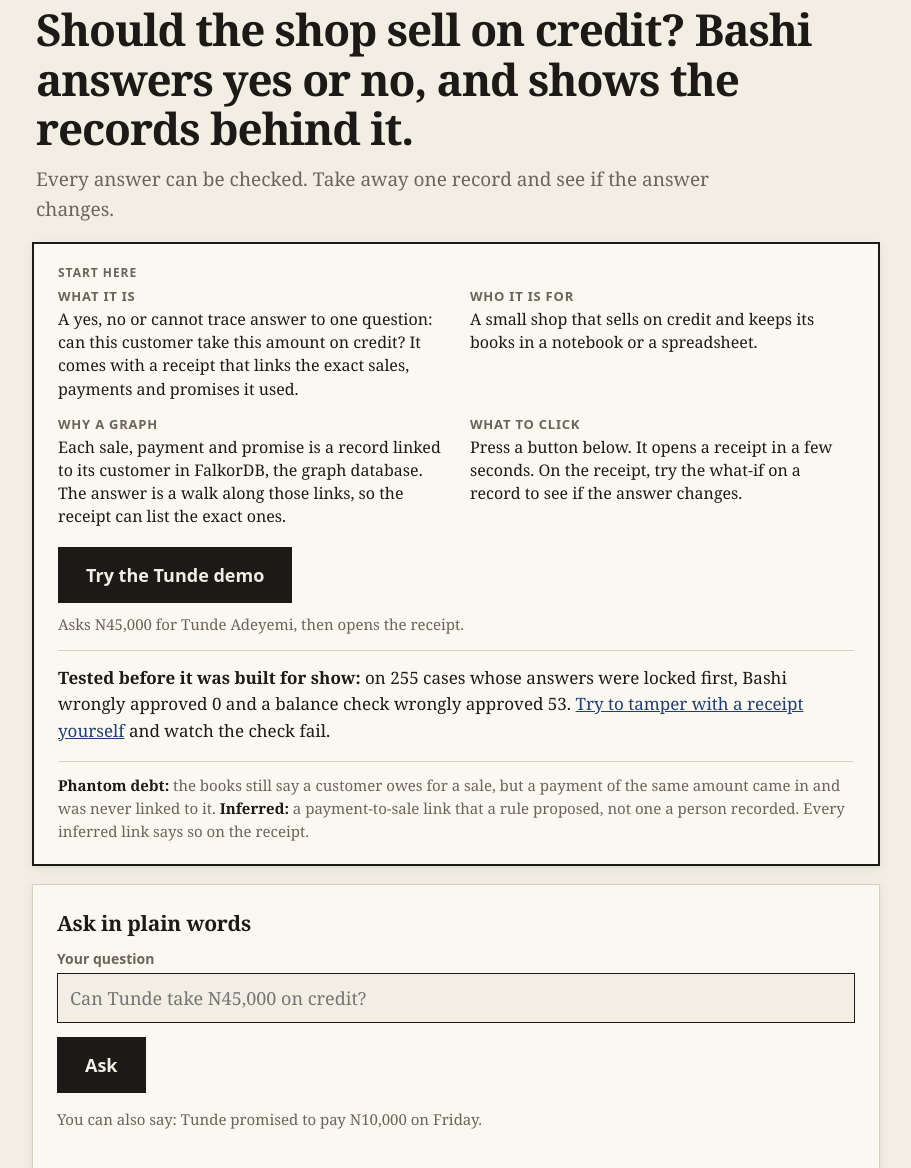
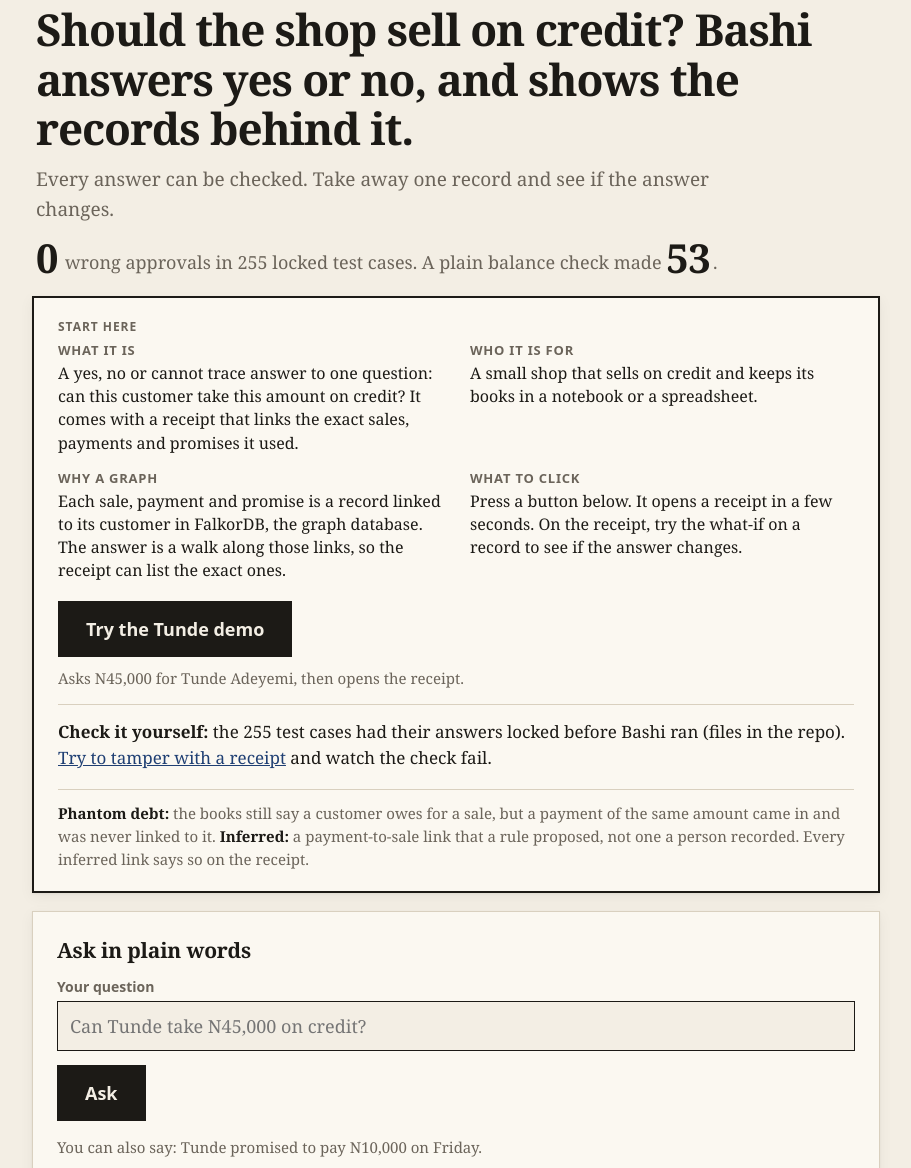
Before and after one commit to Sireadell/bashi, a Flask app: page / in a window 1280 px wide. Shown: the part 119-1287 px from the top of the page, without its empty margins (184-1095 px from the left). Run offline with Flask 3, Linux system fonts and the light colour scheme; data that the repository does not hold is empty.

Commit message:
Lead the home page with the real shop audit and the locked-case result
Co-Authored-By: Claude Opus 5.5 <noreply@anthropic.com>

```diff
--- a/static/style.css
+++ b/static/style.css
@@ -144,3 +144,7 @@ h2{font-size:21px;letter-spacing:-.01em}
 .gloss{border-top:1px solid var(--line);padding-top:12px;margin:14px 0 0;font-size:15px;color:var(--mute)}
 .gloss b{color:var(--ink)}
 @media (max-width:700px){.startlist{grid-template-columns:1fr}.start{padding:16px}.realline .btn{width:100%}}
+
+.bignum{margin:14px 0 0;font-size:18px;color:var(--mute)}
+.bignum b{font-size:40px;color:var(--ink);line-height:1;vertical-align:-4px;margin-right:2px}
+@media (max-width:420px){.bignum b{font-size:32px}}
--- a/templates/home.html
+++ b/templates/home.html
@@ -3,8 +3,12 @@
 {% if not result and not answer %}
 <script>function busy(f){var b=f.querySelector("button");b.disabled=true;b.textContent="Working, reading the shop records...";}</script>
 <section class="hero">
-  <h1 class="lead">Should the shop sell on credit? Bashi answers yes or no, and shows the records behind it.</h1>
-  <p class="sub">Every answer can be checked. Take away one record and see if the answer changes.</p>
+  {% if shop.real_available or shop.own %}<p class="kicker">Built from my own shop's books</p>
+  <h1 class="lead">My shop's ledger said customers owed N388,340 they had already paid. Bashi catches that before I refuse them credit.</h1>
+  <p class="sub">In my audit of 17 July 2026, 8 credit sales were marked paid while the customer's ledger still showed the debt. Each screen looked right on its own, so nobody saw it. Bashi follows each sale to its payments in a graph, flags the gap, answers yes or no on credit, and gives a receipt anyone can check.</p>
+  {% else %}<h1 class="lead">Should the shop sell on credit? Bashi answers yes or no, and shows the records behind it.</h1>
+  <p class="sub">Every answer can be checked. Take away one record and see if the answer changes.</p>{% endif %}
+  <p class="bignum"><b>0</b> wrong approvals in 255 locked test cases. A plain balance check made <b>53</b>.</p>
 </section>
 <section class="start" id="start">
   <p class="kicker">Start here</p>
@@ -24,7 +28,7 @@
   <div class="realline"><p><b>Runs on a real shop's books.</b> My whole shop, names removed: 45 customers, 544 credit sales, 543 payments. Not a mock-up. {% if shop.real %}You are looking at it now.{% endif %}</p>
   {% if not shop.real %}<form method="post" action="{{ url_for('choose_shop') }}"><input type="hidden" name="shop" value="real"><button class="btn alt" type="submit">Open my real shop's books</button></form>{% endif %}</div>
   {% endif %}
-  <p class="realline"><b>Tested before it was built for show:</b> on 255 cases whose answers were locked first, Bashi wrongly approved 0 and a balance check wrongly approved 53. <a href="{{ url_for('proof') }}">Try to tamper with a receipt yourself</a> and watch the check fail.</p>
+  <p class="realline"><b>Check it yourself:</b> the 255 test cases had their answers locked before Bashi ran (files in the repo). <a href="{{ url_for('proof') }}">Try to tamper with a receipt</a> and watch the check fail.</p>
   <p class="gloss"><b>Phantom debt:</b> the books still say a customer owes for a sale, but a payment of the same amount came in and was never linked to it. <b>Inferred:</b> a payment-to-sale link that a rule proposed, not one a person recorded. Every inferred link says so on the receipt.</p>
 </section>
 {% endif %}
```
